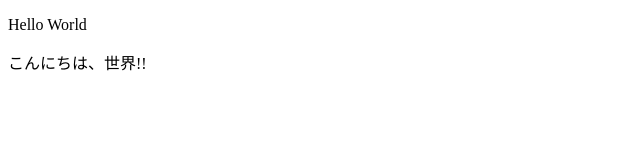
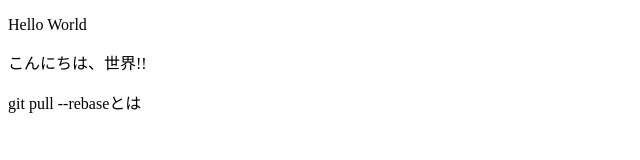
Before and after one commit to Goto-star/GitHub, a plain HTML site: page index.html in a window 1280 px wide. Shown: the whole page, without its empty margins (0-640 px from the left). Drawn offline with Linux system fonts and the light colour scheme.

Commit message:
practiceブランチとの差分作成のため、index.htmlに文追加

```diff
--- a/index.html
+++ b/index.html
@@ -27,6 +27,7 @@
 <body>
   <p>Hello World</p>
   <p>こんにちは、世界!!</p>
+  <p>git pull --rebaseとは</p>
 </body>
 
 </html>
```
